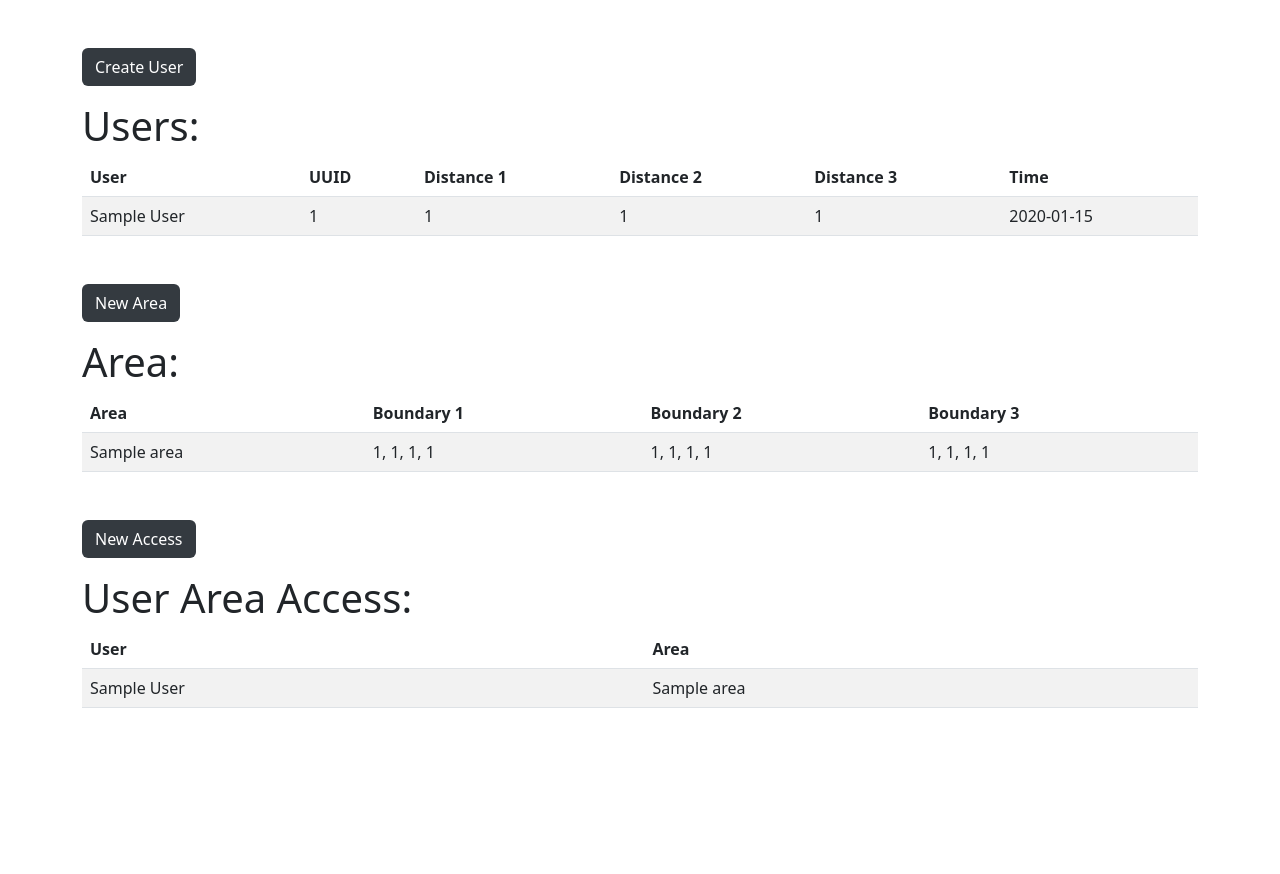
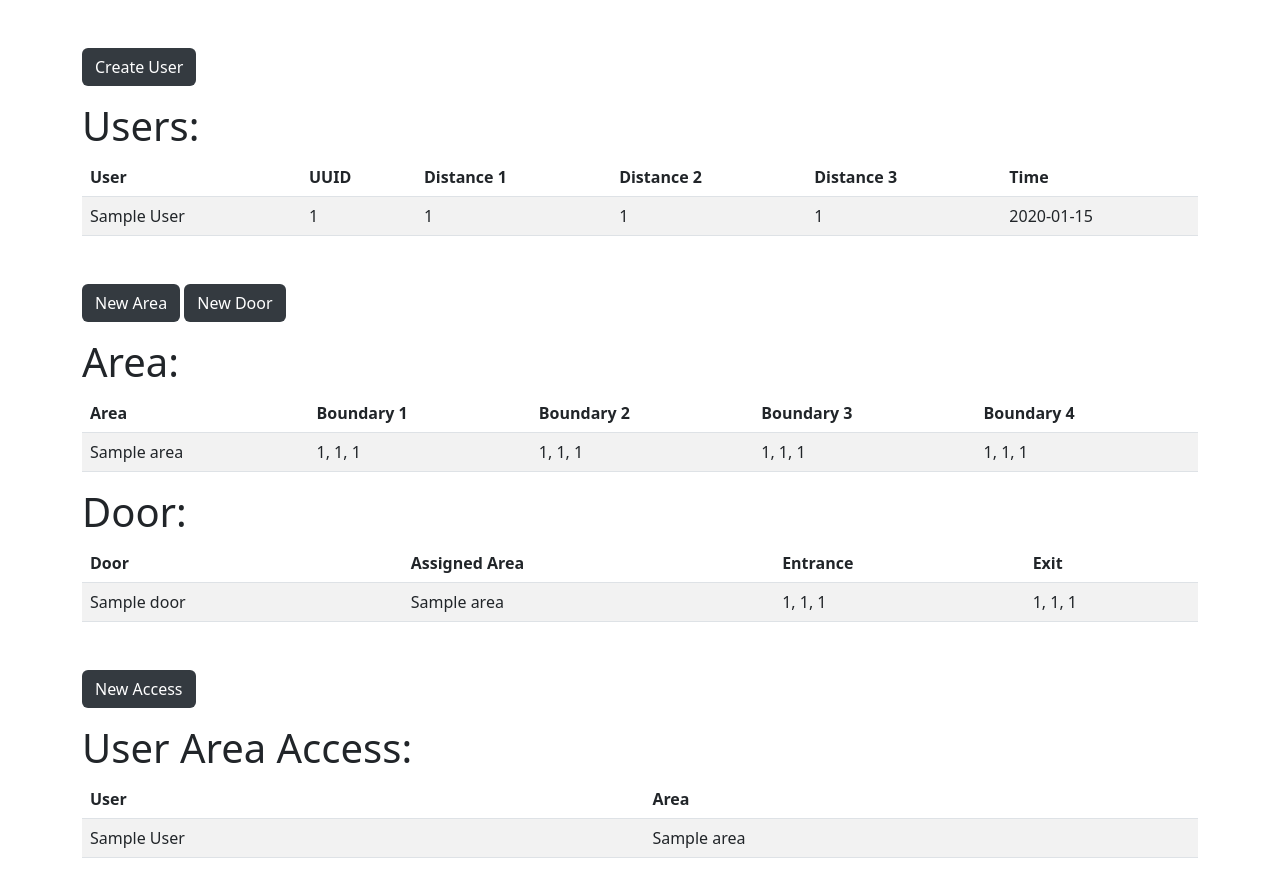
Before and after one commit to WeiHanWong/WatchDog, a Flask app: page /test in a window 1280 px wide. Before the commit the page ends 708 px from the top, so only its background shows below. Run offline with Flask 2, Linux system fonts and the light colour scheme; a user stored in the database is signed in; tables that the repository leaves empty hold one stand-in row (values such as "Sample post"); parts of the project's set-up code (start-up, migrations or seed data) failed here and were passed over; some libraries are stand-ins or nearby versions.

Commit message:
Update test.html

```diff
--- a/templates/test.html
+++ b/templates/test.html
@@ -49,6 +49,7 @@
         <div class="row mb-3">
             <div class="col text-right">
                 <a href="{{ url_for('createarea') }}" class="btn btn-create">New Area</a>
+                <a href="{{ url_for('createdoor') }}" class="btn btn-create">New Door</a>
             </div>
         </div>
         <h1>Area:</h1>
@@ -59,15 +60,38 @@
                     <th>Boundary 1</th>
                     <th>Boundary 2</th>
                     <th>Boundary 3</th>
+                    <th>Boundary 4</th>
                 </tr>
             </thead>
             <tbody>
                 {% for area in areas %}
                 <tr>
                     <td>{{ area.name }}</td>
-                    <td>{{ area.arssi1n }}, {{ area.arssi1s }}, {{ area.arssi1e }}, {{ area.arssi1w }}</td>
-                    <td>{{ area.arssi2n }}, {{ area.arssi2s }}, {{ area.arssi2e }}, {{ area.arssi2w }}</td>
-                    <td>{{ area.arssi3n }}, {{ area.arssi3s }}, {{ area.arssi3e }}, {{ area.arssi3w }}</td>
+                    <td>{{ area.arssi1n }}, {{ area.arssi2n }}, {{ area.arssi3n }}</td>
+                    <td>{{ area.arssi1s }}, {{ area.arssi2s }}, {{ area.arssi3s }}</td>
+                    <td>{{ area.arssi1e }}, {{ area.arssi2e }}, {{ area.arssi3e }}</td>
+                    <td>{{ area.arssi1w }}, {{ area.arssi2w }}, {{ area.arssi3w }}</td>
+                </tr>
+                {% endfor %}
+            </tbody>
+        </table>
+        <h1>Door:</h1>
+        <table class="table table-striped">
+            <thead>
+                <tr>
+                    <th>Door</th>
+                    <th>Assigned Area</th>
+                    <th>Entrance</th>
+                    <th>Exit</th>
+                </tr>
+            </thead>
+            <tbody>
+                {% for door in doors %}
+                <tr>
+                    <td>{{ door.name }}</td>
+                    <td>{{ door.area.name }}</td>
+                    <td>{{ door.drssi11 }}, {{ door.drssi12 }}, {{ door.drssi13 }}</td>
+                    <td>{{ door.drssi21 }}, {{ door.drssi22 }}, {{ door.drssi23 }}</td>
                 </tr>
                 {% endfor %}
             </tbody>
```
